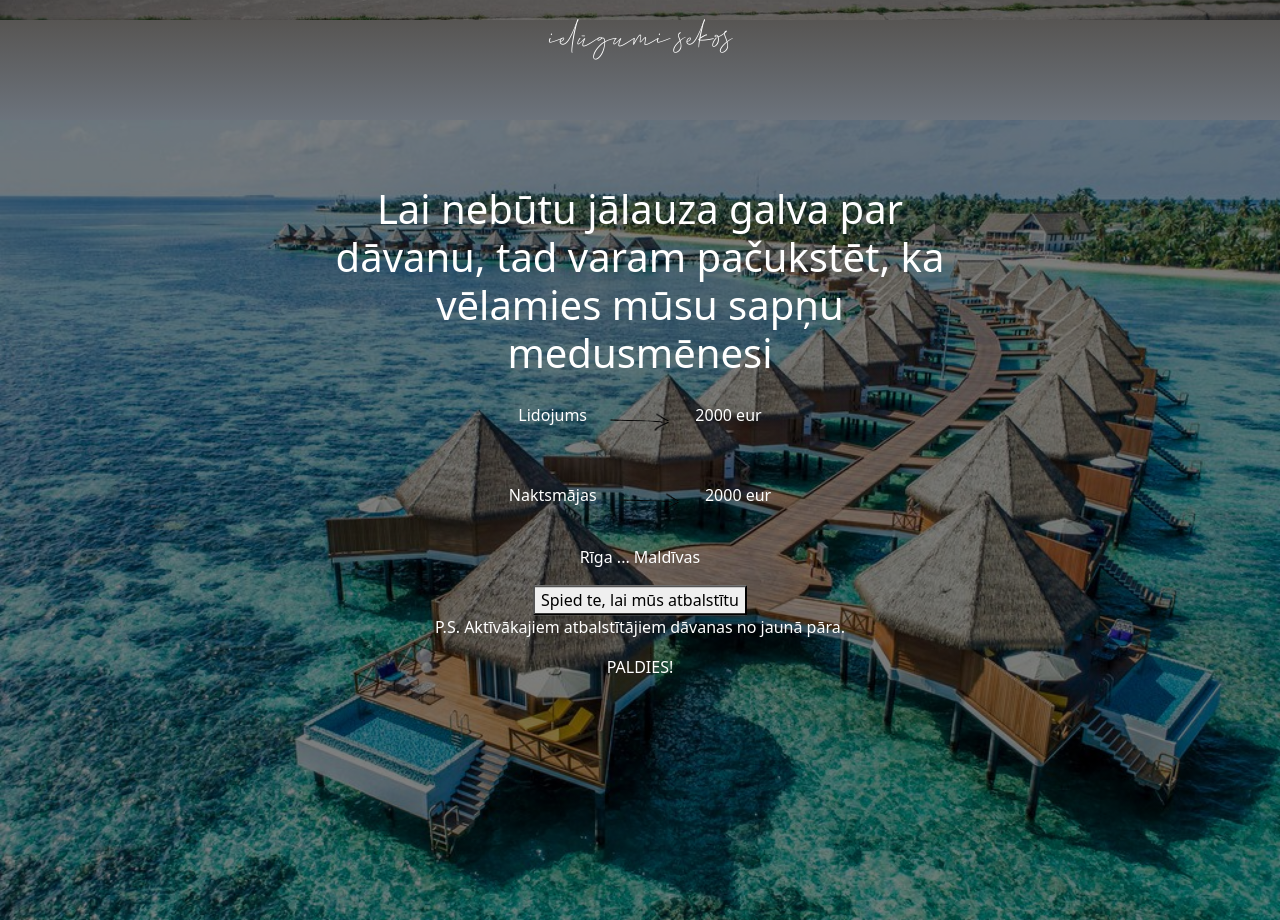
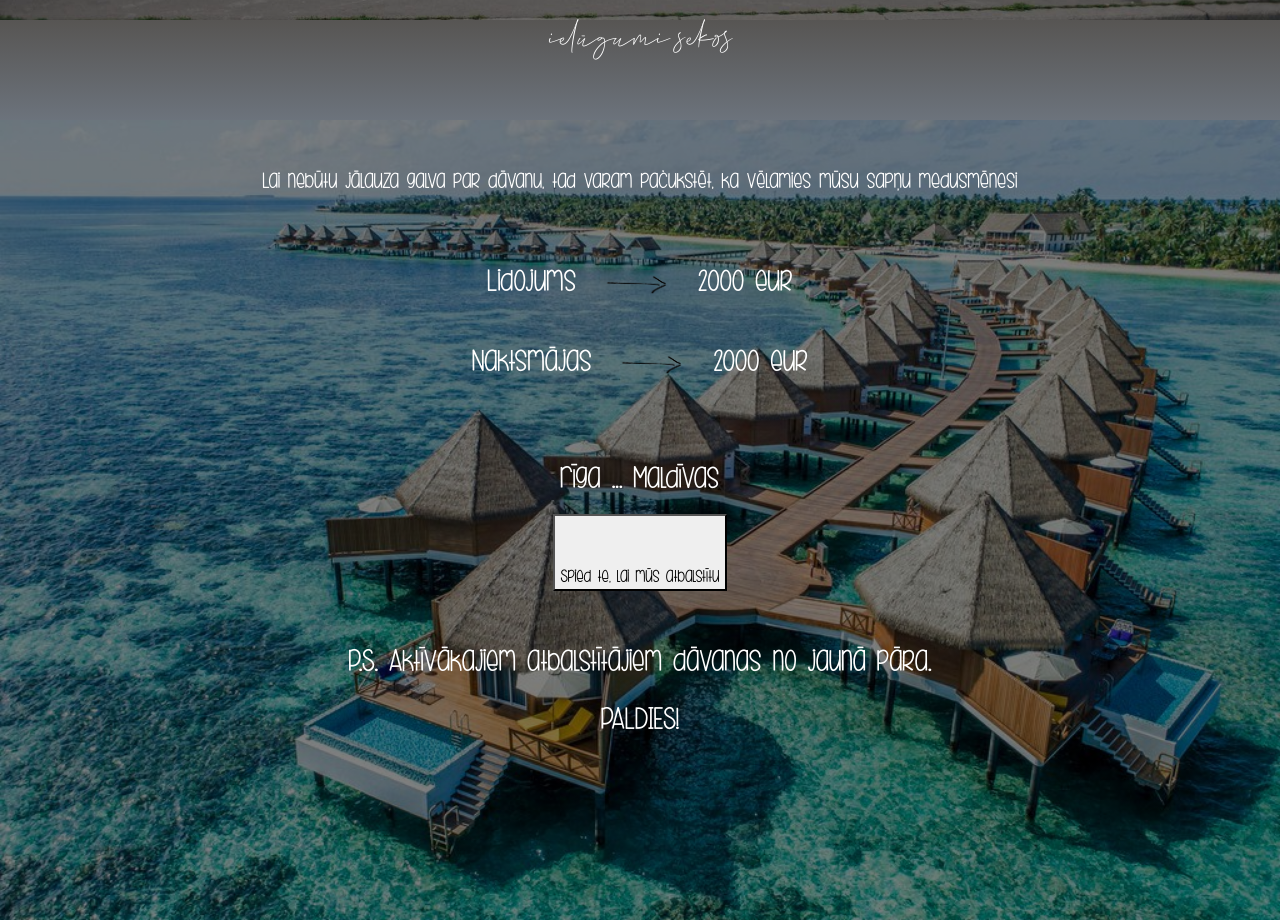
Before and after one commit to klavselina/klavselina.github.io, a plain HTML site: page index.html in a window 1280 px wide. Shown: the part 780-1700 px from the top of the page. Drawn offline with nearby package versions, Linux system fonts and the light colour scheme.

Commit message:
Add files via upload

```diff
--- a/index.html
+++ b/index.html
@@ -101,11 +101,10 @@ body, html {
 /* Place text in the middle of the image */
 .vacation-text {
   text-align: center;
-  position: absolute;
-  top: 40%;
-  left: 50%;
-  transform: translate(-50%, -50%);
+
   color: white;
+
+  font-family: 'kalendaram';
 }
 
 .heart-bg {
@@ -220,17 +219,17 @@ body, html {
 
   <div class="vacation-image">
     <div class="vacation-text">
-      <h1>Lai nebūtu jālauza galva par dāvanu, tad varam pačukstēt, ka vēlamies mūsu sapņu medusmēnesi</h1>
+      <h1 class="pt-5 fs-5">Lai nebūtu jālauza galva par dāvanu, tad varam pačukstēt, ka vēlamies mūsu sapņu medusmēnesi</h1>
 
-      <p>Lidojums <img src="img/bulta.png" width="100px" class="img-fluid"> 2000 eur</p>
-      <p>Naktsmājas <img src="img/bulta.png" width="100px" class="img-fluid"> 2000 eur</p>
-      <p>Rīga ... Maldīvas</p>
+      <p class="pt-5 fs-3">Lidojums <img src="img/bulta.png" width="100px" class="img-fluid"> 2000 eur</p>
+      <p class="fs-3">Naktsmājas <img src="img/bulta.png" width="100px" class="img-fluid"> 2000 eur</p>
+      <p class="pt-5 fs-3">Rīga ... Maldīvas</p>
 
-      <button>Spied te, lai mūs atbalstītu</button>
+      <button class="pt-5">Spied te, lai mūs atbalstītu</button>
 
-      <p>P.S. Aktīvākajiem atbalstītājiem dāvanas no jaunā pāra.</p>
+      <p class="pt-5 fs-3">P.S. Aktīvākajiem atbalstītājiem dāvanas no jaunā pāra.</p>
 
-      <p>PALDIES!</p>
+      <p class="fs-3">PALDIES!</p>
     </div>
   </div>
 
```
